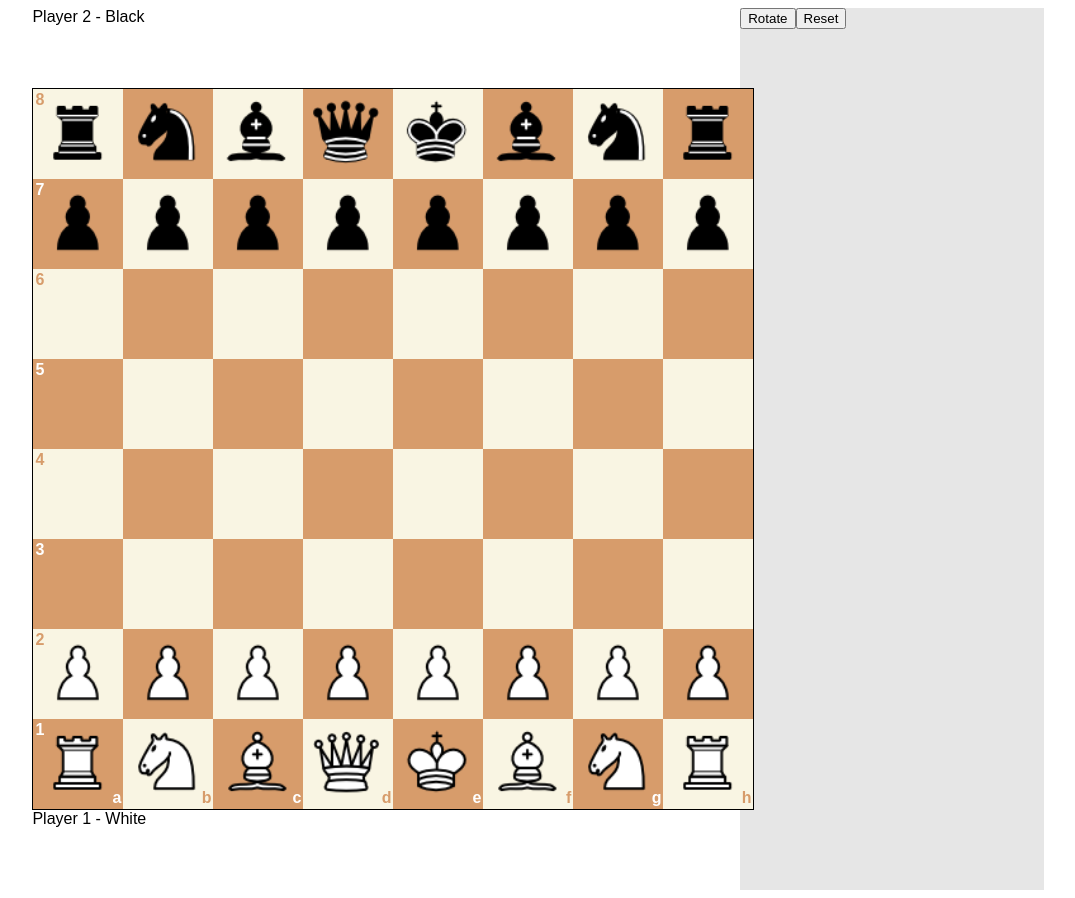
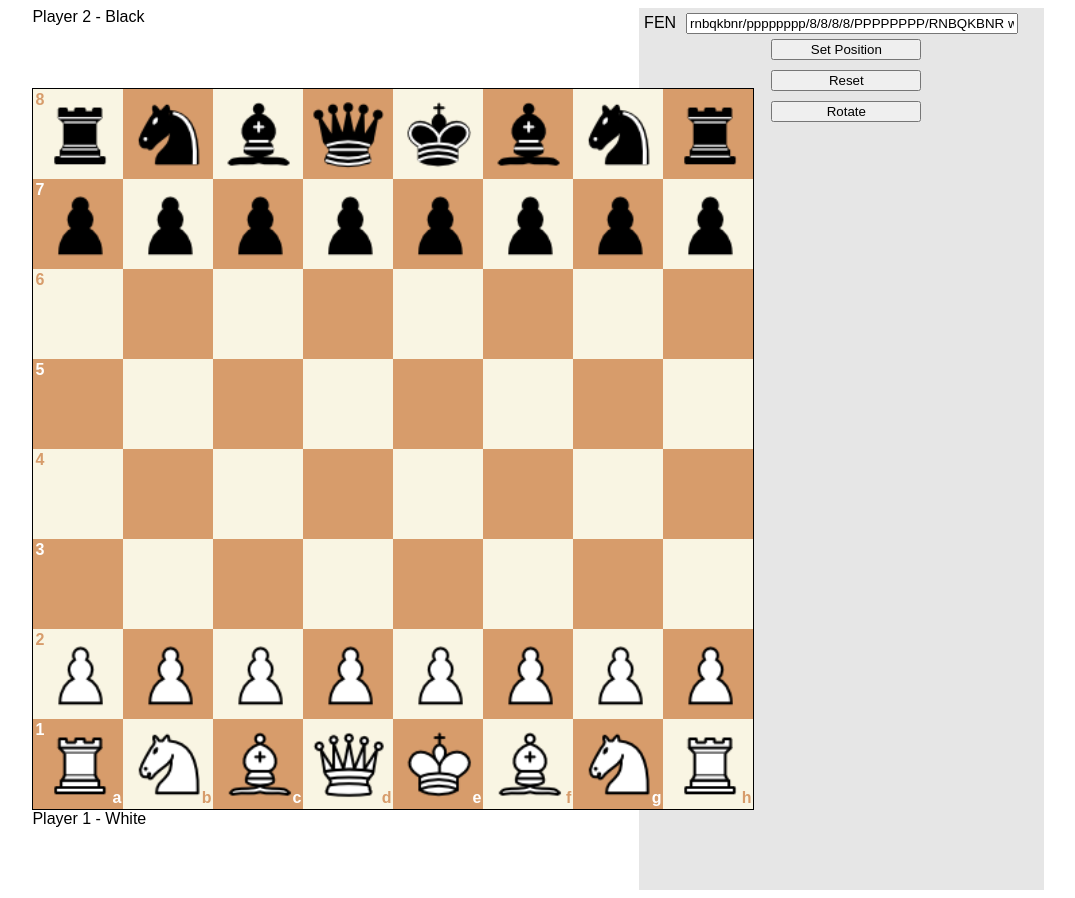
Before and after one commit to GPSidhu/chess, a React app: page / in a window 1280 px wide. Shown: the whole page, without its empty margins (102-1177 px from the left). Built offline with nearby package versions, Linux system fonts and the light colour scheme.

Commit message:
Save work - v1

```diff
--- a/package.json
+++ b/package.json
@@ -7,6 +7,7 @@
     "@testing-library/react": "^11.2.3",
     "@testing-library/user-event": "^12.6.2",
     "node-sass": "^4.14.1",
+    "prop-types": "^15.7.2",
     "react": "^17.0.1",
     "react-dom": "^17.0.1",
     "react-scripts": "4.0.1",
--- a/src/components/board.js
+++ b/src/components/board.js
@@ -1,4 +1,5 @@
 import React, {Component, Fragment} from 'react';
+import PropTypes from 'prop-types';
 // import ExampleSVG from '../icons/wB.png';
 import Piece from './piece';
 import './style.scss';
@@ -8,8 +9,15 @@ import {
     RANKS,
     WHITE,
     BLACK,
-    INIT_FEN_STR
+    INIT_FEN_STR,
+    BOARD_SQ_SIZE,
+    SQUARES,
+    RANKS_MAP,
+    FILES_MAP
 } from '../constants';
+import {
+    FRToSquare
+} from '../utils/conversions';
 
 class Board extends Component {
     constructor(props) {
@@ -19,8 +27,35 @@ class Board extends Component {
             resetPressed: false,
             fen: INIT_FEN_STR
         };
+        this.filesArray = new Array(BOARD_SQ_SIZE);
+        this.ranksArray = new Array(BOARD_SQ_SIZE);
+        this.piecesArray = new Array(BOARD_SQ_SIZE);
+        this.fiftyMove = 0;
+        this.hisPly = 0; //count of half moves either side
+        this.ply = 0;   // count of half moves in search tree
+        this.castlePerm = 0;
+        this.initBoard();
     }
 
+    initBoard() {
+        // Initialise all squares as offboard
+        for (let i = 0; i < BOARD_SQ_SIZE; i++) {
+            this.filesArray[i]  = SQUARES.OFFBOARD;
+            this.ranksArray[i] = SQUARES.OFFBOARD;
+        }
+        // Initialise all board piece square values (8x8) with corresponding files/ranks
+        for (let rank = RANKS_MAP['1']; rank <= RANKS_MAP['8']; rank++) {
+            for (let file = FILES_MAP['a']; file <= FILES_MAP['h']; file++) {
+                let sq = FRToSquare(file, rank);
+                this.filesArray[sq] = file;
+                this.ranksArray[sq] = rank;
+            }
+        }
+        console.log("filesArray[0]: "+this.filesArray[0]+" ranksArray[0]: "+this.ranksArray[0]);
+        console.log("filesArray[A1]: "+this.filesArray[SQUARES.A1]+" ranksArray[A1]: "+this.ranksArray[SQUARES.A1]);
+        console.log("filesArray[E8]: "+this.filesArray[SQUARES.E8]+" ranksArray[E8]: "+this.ranksArray[SQUARES.E8]);
+
+    }
     componentDidUpdate(prevProps) {
         // rotate board based if viewMode changes i.e. either black or white on top
         if (this.props.viewMode !== prevProps.viewMode) {
@@ -33,6 +68,11 @@ class Board extends Component {
                     rotatePressed: false
                 }))
             }, 2000)
+        }
+        if (this.props.fen !== prevProps.fen) {
+            this.setState((state) => ({
+                fen: this.props.fen
+            }))
         }
     }
 
@@ -107,7 +147,6 @@ class Board extends Component {
         let pieces = [];
         for (let s in rankStr) {
             const c = rankStr[s];
-            // console.log(c)
             if (/^\d+$/.test(c)) {
                 // Empty square
                 counter += parseInt(c);
@@ -132,7 +171,6 @@ class Board extends Component {
         if (!fenStr)
             return null;
 
-        console.log('fen: '+fenStr)
         const fenArr = fenStr.split(' ');
         const positions = fenArr[0].split('/');
         return positions;
@@ -154,4 +192,10 @@ class Board extends Component {
     }
 }
 
+Board.propTypes = {
+    fen: PropTypes.string.isRequired,
+    size: PropTypes.number,
+    viewMode: PropTypes.number
+}
+
 export default Board
--- a/src/components/control-panel.js
+++ b/src/components/control-panel.js
@@ -1,15 +1,36 @@
 import React, {Component} from 'react';
+import { INIT_FEN_STR } from '../constants';
 
 class ControlPanel extends Component {
+    constructor(props){
+        super(props);
+        this.state = {
+            position: INIT_FEN_STR
+        }
+        this.onFENChange = this.onFENChange.bind(this);
+    }
+
+    onFENChange(e) {
+        this.setState({
+            position: e.target.value
+        });
+    }
+
     render() {
         return (
-            <div>
-                <button className='rotate-btn' onClick={()=> {
-                    this.props.onRotateBoard()
-                }}>Rotate</button>
-                <button className='reset-btn' onClick={()=> {
-                    this.props.onResetBoard()
-                }}>Reset</button>
+            <div className='control-panel'>
+                <div className="fen">
+                    <label htmlFor="fen-txt">FEN</label>
+                    <input id="fen-txt"
+                        type="text" className="form-control"
+                        // ref={(c) => this.title = c}
+                        name="title"
+                        value={this.state.position}
+                        onChange={e => this.onFENChange(e)} />
+                </div>
+                <button type="button" onClick={() => {this.props.onSetPosition(this.state.position)}} className="btn">Set Position</button>
+                <button className='btn' onClick={() => {this.props.onResetBoard()}}>Reset</button>
+                <button className='btn' onClick={() => {this.props.onRotateBoard()}}>Rotate</button>
             </div>
         )
     }
--- a/src/components/main.js
+++ b/src/components/main.js
@@ -8,6 +8,7 @@ class Main extends Component {
     constructor() {
         super()
         this.state = {
+            // board: [8][8],
             viewMode: WHITE,
             player1: {
                 name: 'Player 1 - White'
@@ -18,6 +19,7 @@ class Main extends Component {
         }
         this.rotateBoard = this.rotateBoard.bind(this);
         this.resetBoard = this.resetBoard.bind(this);
+        this.setFENPosition = this.setFENPosition.bind(this);
     }
 
     rotateBoard() {
@@ -31,6 +33,12 @@ class Main extends Component {
     resetBoard() {
         this.setState((state) => ({
             fen: INIT_FEN_STR
+        }))
+    }
+
+    setFENPosition(fenStr) {
+        this.setState((state) => ({
+            fen: fenStr
         }))
     }
 
@@ -50,7 +58,7 @@ class Main extends Component {
                         </div>
                     </div>
                     <div className='right-container'>
-                        <ControlPanel onResetBoard={this.resetBoard} onRotateBoard={this.rotateBoard}/>
+                        <ControlPanel onSetPosition={this.setFENPosition} onResetBoard={this.resetBoard} onRotateBoard={this.rotateBoard}/>
                     </div>
                 </div>
             </div>
--- a/src/components/piece.js
+++ b/src/components/piece.js
@@ -26,7 +26,7 @@ class Piece extends Component {
     }
     render() {
         return (
-            <div className='piece' style={this.props.style}>
+            <div className='piece' style={this.props.style} onClick={(e) => {alert('piece clicked')}}>
                 <img src={pieceIcons[pieceIconMap[this.props.type]]} alt={pieceIconMap[this.props.type]} />
             </div>
         )
--- a/src/components/style.scss
+++ b/src/components/style.scss
@@ -1,6 +1,6 @@
 $board-size: 720;               //px
 $square-size: $board-size/8;    //px
-$piece-size: $board-size/8 - 5;      //px
+$piece-size: $board-size/8;      //px
 
 html {
     font-family: sans-serif;
@@ -14,7 +14,7 @@ html {
         display: flex;
         flex-direction: row;
         .left-container {
-            width: 70%;
+            width: 60%;
             height: 100%;
             display: flex;
             flex-direction: column;
@@ -27,7 +27,7 @@ html {
             }
         }
         .right-container {
-            width: 30%;
+            width: 40%;
             background-color: lighten(grey, 40%);
         }
     }
@@ -84,7 +84,28 @@ html {
 }
 
 //ControlPanel.js
-
+.control-panel {
+    width: 100%;
+    display: flex;
+    flex-direction: column;
+    justify-content: center;
+    align-items: center;
+    padding: 5px;
+    .fen {
+        width: 100%;
+        label {
+            width: 10%;
+            padding-right: 10px;
+        }
+        input {
+            width: 80%;
+        }
+    }
+    .btn {
+        margin: 5px;
+        width: 150px;
+    }
+}
 
 // Piece.js
 .piece {
@@ -94,8 +115,6 @@ html {
     display: flex;
     justify-content: center;
     align-items: center;
-    // top: 90px;
-    // left: 450px;
     img {
         width: 90%;
     }
--- a/src/constants.js
+++ b/src/constants.js
@@ -4,11 +4,44 @@ export const BLACK = 2;
 export const FILES = ['a', 'b', 'c', 'd', 'e', 'f', 'g', 'h'];
 export const RANKS = [1, 2, 3, 4, 5, 6, 7, 8];
 export const PIECE_TYPES = {
-    K: 'King',
-    Q: 'Queen',
-    B: 'Bishop',
-    N: 'Knight',
-    R: 'Rook',
-    P: 'Pawn'
+    K: 'King', Q: 'Queen', B: 'Bishop', N: 'Knight', R: 'Rook', P: 'Pawn'
 }
 export const INIT_FEN_STR = 'rnbqkbnr/pppppppp/8/8/8/8/PPPPPPPP/RNBQKBNR w KQkq - 0 1';
+
+export const BOARD_SQ_SIZE = 120;
+
+export const PIECE_INT_MAP = {
+    wP: 1, wR: 2, wN: 3, wB: 4, wQ: 5, wK: 6,
+    bP: -1, bR: -2, bN: -3, bB: -4, bQ: -5, bK: -6,
+    EMPTY: 0,
+}
+
+export const FILES_MAP = {
+    a: 0, b: 1, c: 2, d: 3, e:4, f:5, g:6, h: 7, NONE: 8
+}
+
+export const RANKS_MAP = {
+    '1': 0, '2': 1, '3': 2, '4': 3,
+    '5':  4, '6': 5, '7': 6, '8': 7
+    // RANK_1: 0, RANK_2: 1, RANK_3: 2, RANK_4: 3,
+    // RANK_5:  4, RANK_6: 5, RANK_7: 6, RANK_8: 7
+}
+
+export const SQUARES = {
+    A1: 21, B1: 22, C1: 23, D1: 24, E1: 25, F1: 26, G1: 27, H1: 28,
+    A8: 91, B8: 92, C8: 93, D8: 94, E8: 95, F8: 96, G8: 97, H8: 98,
+    NO_SQ: 99, OFFBOARD: 100
+}
+
+/**
+ * 0001
+ * 0010
+ * 0100
+ * 1000
+ */
+export const CASTLEBIT = {
+    WKCA: 1,    // White King Side 0001
+    WQCA: 2,    // White Queen Side 0010
+    BKCA: 4,    // Black King Side 0100
+    BQCA: 8     // Black Queen Side 1000
+}
--- /dev/null
+++ b/src/utils/conversions.js
@@ -0,0 +1,48 @@
+import {
+    FILES_MAP,
+    RANKS_MAP
+} from '../constants';
+
+/* ****************** Board ********************
+        0   1   2   3   4   5   6   7   8   9
+        10  11  12  13  14  15  16  17  18  19
+    1   20  21  -   -   -   -   -   -   28  29
+R   2   30  -   -   -   -   -   -   -   -   39
+a   3   40  -   -   -   -   -   -   -   -   49
+n   4   50  -   -   -   -   -   -   -   -   59
+k   5   60  -   -   -   -   -   -   -   -   69
+s   6   70  -   -   -   -   -   -   -   -   79
+    7   80  -   -   -   -   -   -   -   -   89
+    8   90  91  -   -   -   -   -   -   98  99
+        100 101 102 103 104 105 106 107 108 109
+        110 111 112 113 114 115 116 117 118 119
+Files =>    a   b   c   d   e   f   g   h
+* ***********************************************/
+
+// Convert file-Rank to square number on above board
+// e.g a1 = 21, g7 = 87, c4 = 53
+export function FRToSquare(file, rank) {
+    return (21 + file) + (rank * 10);
+}
+
+// Convert file-Rank to square number on above board
+// e.g a1 = 21, g7 = 87, c4 = 53
+export function fileRankStrToSquare(fr='') {
+    if (!fr)
+        return -1;
+    let ar = fr.split('');
+    return FRToSquare(FILES_MAP[ar[0]], RANKS_MAP[ar[1]]);
+}
+
+
+// Convert FEN string to 8x8 board
+// Convert 8x8 matrix to FEN
+
+export function convertFENtoVector(fenStr="rnbqkbnr/pppppppp/8/8/8/8/PPPPPPPP/RNBQKBNR w KQkq - 0 1") {
+    try {
+        const pos = fenStr.split(' ')[0];
+        console.log(pos)
+    } catch(e) {
+        console.error(e)
+    }
+}
```
Also changed, not shown: src/controller/controller.js (+12 -0 lines), 2 other files.
